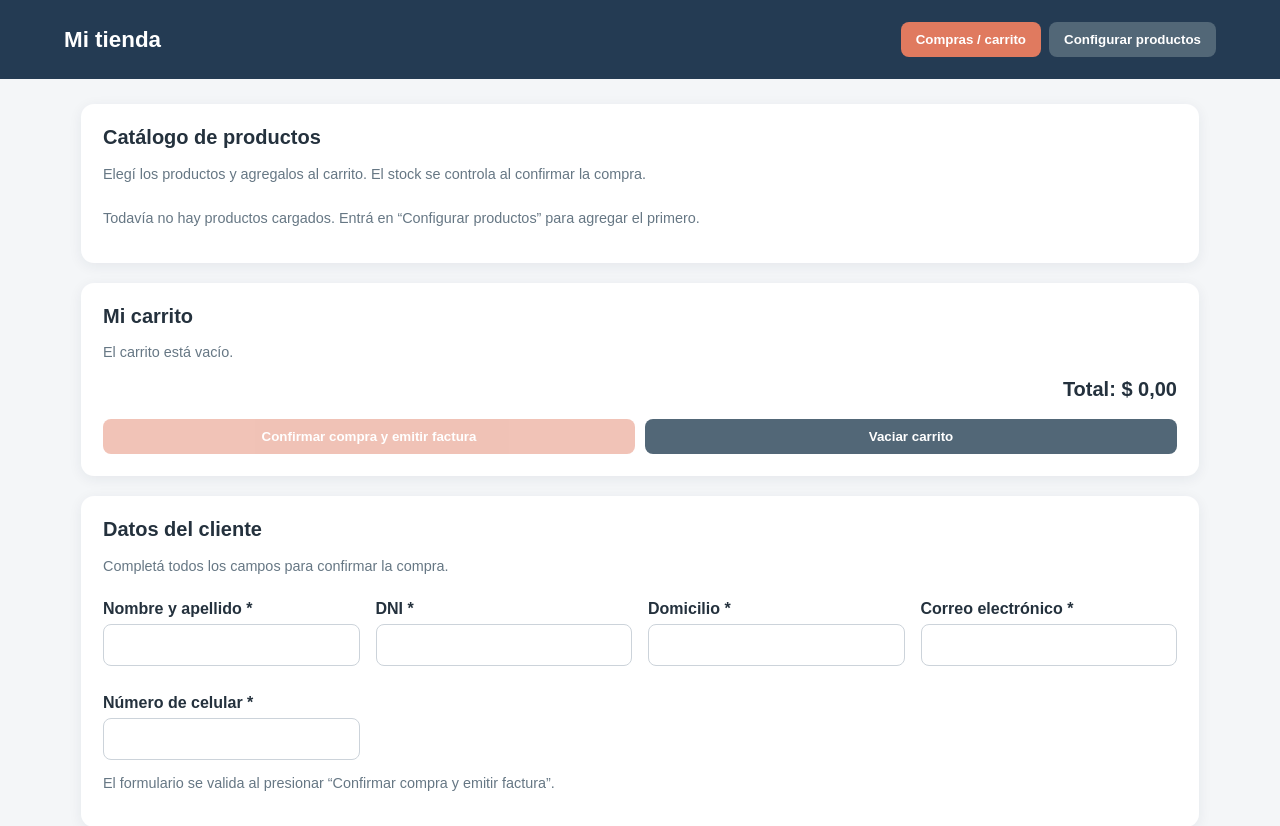
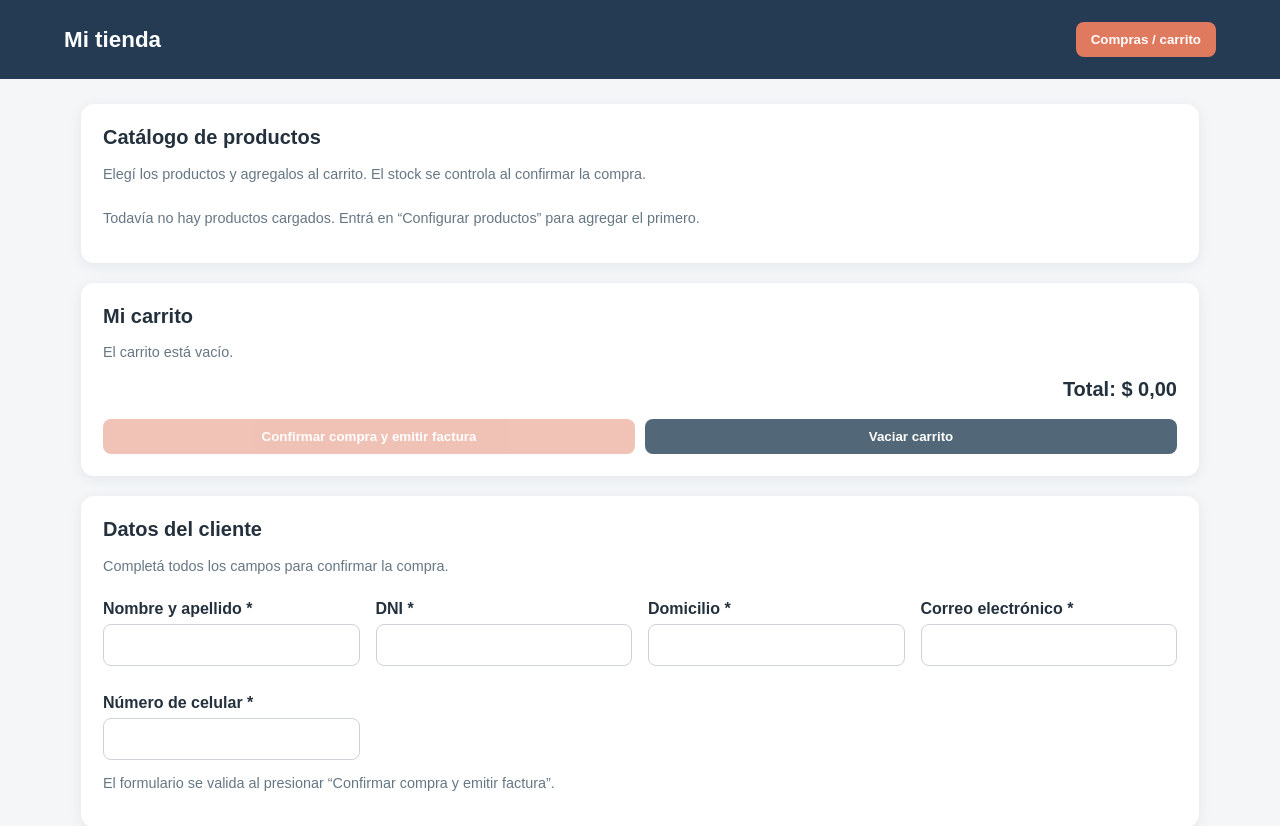
Before and after one commit to segovi/Gestor180, a plain HTML site: page carrito_venta.html in a window 1280 px wide. Shown: the top 826 px of the page. Drawn offline with Linux system fonts and the light colour scheme.

Commit message:
Update carrito_venta.html

```diff
--- a/carrito_venta.html
+++ b/carrito_venta.html
@@ -46,7 +46,7 @@ table{width:100%;border-collapse:collapse;margin-top:12px}th,td{text-align:left;
   <h1 id="storeTitle">Mi tienda</h1>
   <nav class="tabs">
     <button class="active" data-tab="compras">Compras / carrito</button>
-    <button data-tab="configuracion">Configurar productos</button>
+
   </nav>
 </header>
 <main>
```
